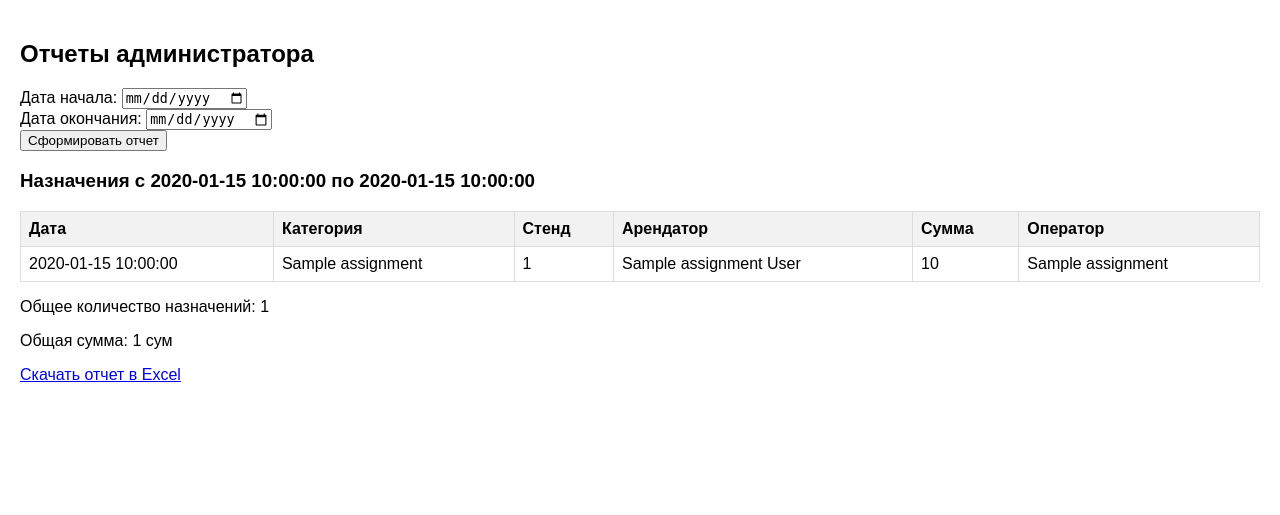
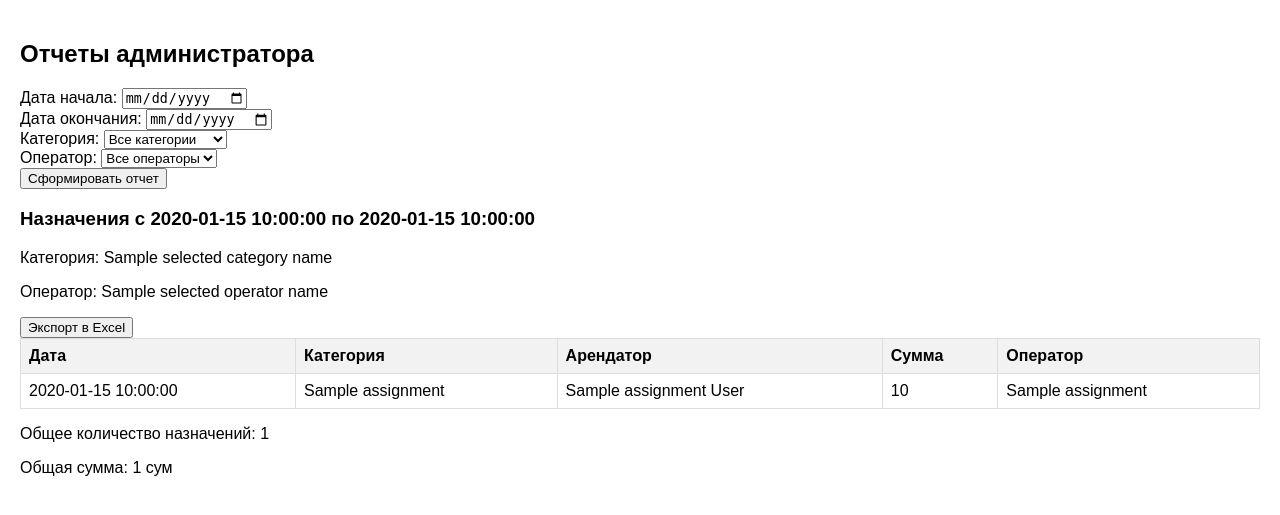
Before and after one commit to SultanbekKenesbaev/bazar, a Flask app: template templates/admin_reports.html in a window 1280 px wide. Shown: the part 134-649 px from the top of the page. Run offline with Flask 3, Linux system fonts and the light colour scheme; the template is opened without the code that fills it: most values are stand-ins (such as "Sample title", 1, 10 or a date in 2020).

Commit message:
Твоё сообщение коммита

```diff
--- a/app.py
+++ b/app.py
@@ -1,20 +1,33 @@
-from flask import Flask, render_template, request, redirect, url_for, session, jsonify, send_file
+from flask import Flask, render_template, request, redirect, url_for, session, send_file
 import sqlite3
 from datetime import datetime
-from io import BytesIO
-import openpyxl
+import pandas as pd
+import io
+import pytz
 
 app = Flask(__name__)
-app.secret_key = 'your_secret_key'  # Для управления сессиями
+app.secret_key = 'your_secret_key'
 DATABASE = 'database.db'
+LOCAL_TZ = pytz.timezone('Asia/Tashkent')
 
-# Подключение к базе данных
+
 def get_db():
     db = sqlite3.connect(DATABASE)
     db.row_factory = sqlite3.Row
     return db
 
-# Создание таблиц и начальных данных
+
+def convert_to_local_time(utc_time_str):
+    try:
+        utc_time = datetime.strptime(utc_time_str, '%Y-%m-%d %H:%M:%S')
+        utc_time = pytz.utc.localize(utc_time)
+        local_time = utc_time.astimezone(LOCAL_TZ)
+        return local_time.strftime('%Y-%m-%d %H:%M:%S')
+    except (ValueError, TypeError) as e:
+        print(f"Ошибка преобразования времени: {utc_time_str}, ошибка: {e}")
+        return utc_time_str
+
+
 def create_tables():
     db = get_db()
     db.execute('''CREATE TABLE IF NOT EXISTS users (
@@ -27,40 +40,35 @@
                     id INTEGER PRIMARY KEY AUTOINCREMENT,
                     name TEXT NOT NULL
                   )''')
-    db.execute('''CREATE TABLE IF NOT EXISTS stalls (
+    db.execute('''CREATE TABLE IF NOT EXISTS assignments (
                     id INTEGER PRIMARY KEY AUTOINCREMENT,
                     category_id INTEGER NOT NULL,
-                    stall_number TEXT NOT NULL,
-                    FOREIGN KEY (category_id) REFERENCES categories (id)
-                  )''')
-    db.execute('''CREATE TABLE IF NOT EXISTS assignments (
-                    id INTEGER PRIMARY KEY AUTOINCREMENT,
-                    stall_id INTEGER NOT NULL,
                     operator_id INTEGER NOT NULL,
                     assignee_name TEXT NOT NULL,
                     assignee_surname TEXT NOT NULL,
                     amount REAL NOT NULL,
+                    stall_number TEXT NOT NULL,
                     assigned_at DATETIME DEFAULT CURRENT_TIMESTAMP,
-                    FOREIGN KEY (stall_id) REFERENCES stalls (id),
+                    FOREIGN KEY (category_id) REFERENCES categories (id),
                     FOREIGN KEY (operator_id) REFERENCES users (id)
                   )''')
     db.commit()
 
-    # Инициализация начальных данных
+
     if db.execute('SELECT COUNT(*) FROM categories').fetchone()[0] == 0:
         db.execute('INSERT INTO categories (name) VALUES (?)', ('Продукты',))
         db.execute('INSERT INTO categories (name) VALUES (?)', ('Скот',))
         db.execute('INSERT INTO categories (name) VALUES (?)', ('Одежда',))
-    if db.execute('SELECT COUNT(*) FROM stalls').fetchone()[0] == 0:
-        categories = db.execute('SELECT id FROM categories').fetchall()
-        for cat in categories:
-            for i in range(1, 4):
-                db.execute('INSERT INTO stalls (category_id, stall_number) VALUES (?, ?)', (cat['id'], f'A{i}'))
     if db.execute('SELECT COUNT(*) FROM users').fetchone()[0] == 0:
-        for i in range(1, 6):
-            db.execute('INSERT INTO users (username, password, role) VALUES (?, ?, ?)', (f'admin{i}', 'adminpass', 'admin'))
+        db.execute('INSERT INTO users (username, password, role) VALUES (?, ?, ?)', ('admin1', 'adminpass', 'admin'))
         db.execute('INSERT INTO users (username, password, role) VALUES (?, ?, ?)', ('operator1', 'oppass1', 'operator'))
         db.execute('INSERT INTO users (username, password, role) VALUES (?, ?, ?)', ('operator2', 'oppass2', 'operator'))
+    if db.execute('SELECT COUNT(*) FROM assignments').fetchone()[0] == 0:
+        current_time = datetime.now(pytz.utc).strftime('%Y-%m-%d %H:%M:%S')
+        db.execute('INSERT INTO assignments (category_id, operator_id, assignee_name, assignee_surname, amount, stall_number, assigned_at) VALUES (?, ?, ?, ?, ?, ?, ?)',
+                  (1, 2, 'Иван', 'Иванов', 10000, 'STALL-1', current_time))
+        db.execute('INSERT INTO assignments (category_id, operator_id, assignee_name, assignee_surname, amount, stall_number, assigned_at) VALUES (?, ?, ?, ?, ?, ?, ?)',
+                  (2, 3, 'Петр', 'Петров', 20000, 'STALL-2', current_time))
     db.commit()
 
 # Маршрут для входа
@@ -80,7 +88,7 @@
             else:
                 return redirect(url_for('admin_reports'))
         else:
-            return 'Неверные учетные данные'
+            return render_template('login.html', error='Неверные учетные данные')
     return render_template('login.html')
 
 # Маршрут для выхода
@@ -92,20 +100,28 @@
     return redirect(url_for('login'))
 
 # Панель оператора
-@app.route('/operator_dashboard')
+@app.route('/operator_dashboard', methods=['GET', 'POST'])
 def operator_dashboard():
     if 'user_id' not in session or session['role'] != 'operator':
         return redirect(url_for('login'))
     db = get_db()
-    today = datetime.now().date().isoformat()
+    operator_id = session['user_id']
+    selected_date = request.form.get('selected_date', datetime.now(LOCAL_TZ).date().strftime('%Y-%m-%d'))
+
+    if request.method == 'POST' and 'selected_date' in request.form:
+        selected_date = request.form['selected_date']
+
     assignments = db.execute('''
-        SELECT a.*, c.name as category_name, s.stall_number
+        SELECT a.*, c.name as category_name
         FROM assignments a
-        JOIN stalls s ON a.stall_id = s.id
-        JOIN categories c ON s.category_id = c.id
-        WHERE DATE(a.assigned_at) = ?
-    ''', (today,)).fetchall()
-    return render_template('operator_dashboard.html', assignments=assignments)
+        JOIN categories c ON a.category_id = c.id
+        WHERE DATE(a.assigned_at) = ? AND a.operator_id = ?
+    ''', (selected_date, operator_id)).fetchall()
+    print("Assignments for operator", operator_id, "on", selected_date, ":", [(a['id'], a['assigned_at']) for a in assignments])
+    assignments = [dict(assignment, assigned_at=convert_to_local_time(assignment['assigned_at'])) for assignment in assignments]
+    total_assignments = len(assignments)
+    total_amount = sum(assignment['amount'] for assignment in assignments)
+    return render_template('operator_dashboard.html', assignments=assignments, total_assignments=total_assignments, total_amount=total_amount, selected_date=selected_date)
 
 # Форма для назначения места
 @app.route('/assign_place', methods=['GET'])
@@ -115,22 +131,6 @@
     db = get_db()
     categories = db.execute('SELECT * FROM categories').fetchall()
     return render_template('assign_place.html', categories=categories)
-
-# API для получения доступных стендов
-@app.route('/get_available_stalls/<int:category_id>')
-def get_available_stalls(category_id):
-    db = get_db()
-    today = datetime.now().date().isoformat()
-    all_stalls = db.execute('SELECT id, stall_number FROM stalls WHERE category_id = ?', (category_id,)).fetchall()
-    assigned_stalls = db.execute('''
-        SELECT s.id
-        FROM stalls s
-        JOIN assignments a ON s.id = a.stall_id
-        WHERE s.category_id = ? AND DATE(a.assigned_at) = ?
-    ''', (category_id, today)).fetchall()
-    assigned_ids = [stall['id'] for stall in assigned_stalls]
-    available_stalls = [stall for stall in all_stalls if stall['id'] not in assigned_ids]
-    return jsonify([{'id': stall['id'], 'number': stall['stall_number']} for stall in available_stalls])
 
 # Обработка назначения места
 @app.route('/assign', methods=['POST'])
@@ -142,9 +142,14 @@
     assignee_surname = request.form['assignee_surname']
     amount = request.form['amount']
     operator_id = session['user_id']
+
+    # Генерация уникального номера стенда
     db = get_db()
-    db.execute('INSERT INTO assignments (category_id, operator_id, assignee_name, assignee_surname, amount) VALUES (?, ?, ?, ?, ?)',
-               (category_id, operator_id, assignee_name, assignee_surname, amount))
+    last_assignment = db.execute('SELECT MAX(id) FROM assignments').fetchone()[0]
+    stall_number = f'STALL-{last_assignment + 1 if last_assignment else 1}'
+
+    db.execute('INSERT INTO assignments (category_id, operator_id, assignee_name, assignee_surname, amount, stall_number) VALUES (?, ?, ?, ?, ?, ?)',
+               (category_id, operator_id, assignee_name, assignee_surname, amount, stall_number))
     db.commit()
     assignment_id = db.execute('SELECT last_insert_rowid()').fetchone()[0]
     return redirect(url_for('receipt', assignment_id=assignment_id))
@@ -154,15 +159,16 @@
 def receipt(assignment_id):
     db = get_db()
     assignment = db.execute('''
-        SELECT a.*, c.name as category_name, s.stall_number, u.username as operator_name
+        SELECT a.*, c.name as category_name, u.username as operator_name
         FROM assignments a
-        JOIN stalls s ON a.stall_id = s.id
-        JOIN categories c ON s.category_id = c.id
+        JOIN categories c ON a.category_id = c.id
         JOIN users u ON a.operator_id = u.id
         WHERE a.id = ?
     ''', (assignment_id,)).fetchone()
     if not assignment:
-        return 'Назначение не найдено', 404
+        return render_template('error.html', message='Назначение не найдено'), 404
+    assignment = dict(assignment)
+    assignment['assigned_at'] = convert_to_local_time(assignment['assigned_at'])
     return render_template('receipt.html', assignment=assignment)
 
 # Отчеты администратора
@@ -170,114 +176,143 @@
 def admin_reports():
     if 'user_id' not in session or session['role'] != 'admin':
         return redirect(url_for('login'))
+    db = get_db()
+    operators = db.execute('SELECT id, username FROM users WHERE role = ?', ('operator',)).fetchall()
+    categories = db.execute('SELECT * FROM categories').fetchall()
     if request.method == 'POST':
         start_date = request.form['start_date']
         end_date = request.form['end_date']
-        db = get_db()
-        assignments = db.execute('''
-            SELECT a.*, c.name as category_name, s.stall_number, u.username as operator_name
+        selected_category = request.form.get('category_id', '')
+        selected_operator = request.form.get('operator_id', '')
+
+        query = '''
+            SELECT a.*, c.name as category_name, u.username as operator_name
             FROM assignments a
-            JOIN stalls s ON a.stall_id = s.id
-            JOIN categories c ON s.category_id = c.id
+            JOIN categories c ON a.category_id = c.id
             JOIN users u ON a.operator_id = u.id
             WHERE a.assigned_at BETWEEN ? AND ?
-        ''', (start_date, end_date)).fetchall()
+        '''
+        params = [start_date, end_date]
+
+        if selected_category:
+            query += ' AND a.category_id = ?'
+            params.append(selected_category)
+        if selected_operator:
+            query += ' AND a.operator_id = ?'
+            params.append(selected_operator)
+
+        assignments = db.execute(query, params).fetchall()
+        assignments = [dict(assignment, assigned_at=convert_to_local_time(assignment['assigned_at'])) for assignment in assignments]
         total_assignments = len(assignments)
         total_amount = sum(assignment['amount'] for assignment in assignments)
-        return render_template('admin_reports.html', assignments=assignments, start_date=start_date, end_date=end_date, total_assignments=total_assignments, total_amount=total_amount)
-    return render_template('admin_reports.html')
 
-# Excel-отчет для администраторов
-@app.route('/admin_reports_excel')
-def admin_reports_excel():
+        selected_operator_name = None
+        if selected_operator:
+            for operator in operators:
+                if str(operator['id']) == selected_operator:
+                    selected_operator_name = operator['username']
+                    break
+
+        selected_category_name = None
+        if selected_category:
+            for category in categories:
+                if str(category['id']) == selected_category:
+                    selected_category_name = category['name']
+                    break
+
+        return render_template('admin_reports.html', assignments=assignments, start_date=start_date, end_date=end_date,
+                              total_assignments=total_assignments, total_amount=total_amount, operators=operators,
+                              categories=categories, selected_category=selected_category, selected_operator=selected_operator,
+                              selected_operator_name=selected_operator_name, selected_category_name=selected_category_name)
+    return render_template('admin_reports.html', operators=operators, categories=categories)
+
+# Экспорт отчетов администратора в Excel
+@app.route('/export_excel', methods=['POST'])
+def export_excel():
     if 'user_id' not in session or session['role'] != 'admin':
         return redirect(url_for('login'))
-    start_date = request.args.get('start_date')
-    end_date = request.args.get('end_date')
+    start_date = request.form['start_date']
+    end_date = request.form['end_date']
+    selected_category = request.form.get('category_id', '')
+    selected_operator = request.form.get('operator_id', '')
+
+    db = get_db()
+    query = '''
+        SELECT a.assigned_at, c.name as category_name,
+               a.assignee_name, a.assignee_surname, a.amount, u.username as operator_name
+        FROM assignments a
+        JOIN categories c ON a.category_id = c.id
+        JOIN users u ON a.operator_id = u.id
+        WHERE a.assigned_at BETWEEN ? AND ?
+    '''
+    params = [start_date, end_date]
+
+    if selected_category:
+        query += ' AND a.category_id = ?'
+        params.append(selected_category)
+    if selected_operator:
+        query += ' AND a.operator_id = ?'
+        params.append(selected_operator)
+
+    assignments = db.execute(query, params).fetchall()
+    assignments = [dict(assignment, assigned_at=convert_to_local_time(assignment['assigned_at'])) for assignment in assignments]
+
+    data = [{
+        'Дата': assignment['assigned_at'],
+        'Категория': assignment['category_name'],
+        'Имя арендатора': assignment['assignee_name'],
+        'Фамилия арендатора': assignment['assignee_surname'],
+        'Сумма': assignment['amount'],
+        'Оператор': assignment['operator_name']
+    } for assignment in assignments]
+    df = pd.DataFrame(data)
+
+    output = io.BytesIO()
+    with pd.ExcelWriter(output, engine='openpyxl') as writer:
+        df.to_excel(writer, index=False, sheet_name='Отчет')
+    output.seek(0)
+
+    return send_file(output, download_name=f'report_{start_date}_to_{end_date}.xlsx', as_attachment=True)
+
+# Экспорт отчетов оператора в Excel
+@app.route('/export_operator_excel', methods=['POST'])
+def export_operator_excel():
+    if 'user_id' not in session or session['role'] != 'operator':
+        return redirect(url_for('login'))
+    selected_date = request.form['selected_date']
+    operator_id = session['user_id']
+
     db = get_db()
     assignments = db.execute('''
-        SELECT a.*, c.name as category_name, s.stall_number, u.username as operator_name
+        SELECT a.assigned_at, c.name as category_name,
+               a.assignee_name, a.assignee_surname, a.amount, u.username as operator_name
         FROM assignments a
-        JOIN stalls s ON a.stall_id = s.id
-        JOIN categories c ON s.category_id = c.id
+        JOIN categories c ON a.category_id = c.id
         JOIN users u ON a.operator_id = u.id
-        WHERE a.assigned_at BETWEEN ? AND ?
-    ''', (start_date, end_date)).fetchall()
+        WHERE DATE(a.assigned_at) = ? AND a.operator_id = ?
+    ''', (selected_date, operator_id)).fetchall()
+    assignments = [dict(assignment, assigned_at=convert_to_local_time(assignment['assigned_at'])) for assignment in assignments]
 
-    # Создание Excel-файла
-    wb = openpyxl.Workbook()
-    ws = wb.active
-    ws.title = "Отчет по назначениям"
+    data = [{
+        'Дата': assignment['assigned_at'],
+        'Категория': assignment['category_name'],
+        'Имя арендатора': assignment['assignee_name'],
+        'Фамилия арендатора': assignment['assignee_surname'],
+        'Сумма': assignment['amount'],
+        'Оператор': assignment['operator_name']
+    } for assignment in assignments]
+    df = pd.DataFrame(data)
 
-    # Добавление заголовков
-    headers = ['Дата', 'Категория', 'Стенд', 'Арендатор (имя)', 'Арендатор (фамилия)', 'Сумма', 'Оператор']
-    for col_num, header in enumerate(headers, 1):
-        ws.cell(row=1, column=col_num, value=header)
-
-    # Добавление данных
-    for row_num, assignment in enumerate(assignments, 2):
-        ws.cell(row=row_num, column=1, value=assignment['assigned_at'])
-        ws.cell(row=row_num, column=2, value=assignment['category_name'])
-        ws.cell(row=row_num, column=3, value=assignment['stall_number'])
-        ws.cell(row=row_num, column=4, value=assignment['assignee_name'])
-        ws.cell(row=row_num, column=5, value=assignment['assignee_surname'])
-        ws.cell(row=row_num, column=6, value=assignment['amount'])
-        ws.cell(row=row_num, column=7, value=assignment['operator_name'])
-
-    # Сохранение в BytesIO
-    output = BytesIO()
-    wb.save(output)
+    output = io.BytesIO()
+    with pd.ExcelWriter(output, engine='openpyxl') as writer:
+        df.to_excel(writer, index=False, sheet_name='Отчет')
     output.seek(0)
 
-    # Отправка файла
-    return send_file(output, download_name='assignments_report.xlsx', as_attachment=True)
-
-# Excel-отчет для операторов
-@app.route('/operator_daily_report')
-def operator_daily_report():
-    if 'user_id' not in session or session['role'] != 'operator':
-        return redirect(url_for('login'))
-    today = datetime.now().date().isoformat()
-    db = get_db()
-    assignments = db.execute('''
-        SELECT a.*, c.name as category_name, s.stall_number
-        FROM assignments a
-        JOIN stalls s ON a.stall_id = s.id
-        JOIN categories c ON s.category_id = c.id
-        WHERE a.operator_id = ? AND DATE(a.assigned_at) = ?
-    ''', (session['user_id'], today)).fetchall()
-
-    # Создание Excel-файла
-    wb = openpyxl.Workbook()
-    ws = wb.active
-    ws.title = "Сегодняшние назначения"
-
-    # Добавление заголовков
-    headers = ['Дата', 'Категория', 'Стенд', 'Арендатор (имя)', 'Арендатор (фамилия)', 'Сумма']
-    for col_num, header in enumerate(headers, 1):
-        ws.cell(row=1, column=col_num, value=header)
-
-    # Добавление данных
-    for row_num, assignment in enumerate(assignments, 2):
-        ws.cell(row=row_num, column=1, value=assignment['assigned_at'])
-        ws.cell(row=row_num, column=2, value=assignment['category_name'])
-        ws.cell(row=row_num, column=3, value=assignment['stall_number'])
-        ws.cell(row=row_num, column=4, value=assignment['assignee_name'])
-        ws.cell(row=row_num, column=5, value=assignment['assignee_surname'])
-        ws.cell(row=row_num, column=6, value=assignment['amount'])
-
-    # Сохранение в BytesIO
-    output = BytesIO()
-    wb.save(output)
-    output.seek(0)
-
-    # Отправка файла
-    return send_file(output, attachment_filename='todays_assignments.xlsx', as_attachment=True)
+    return send_file(output, download_name=f'report_{selected_date}.xlsx', as_attachment=True)
 
 @app.route('/')
 def index():
-    return redirect(url_for('login'))  # Redirect to login page, for example
-
+    return redirect(url_for('login'))
 
 if __name__ == '__main__':
     create_tables()
--- a/requirements.txt
+++ b/requirements.txt
@@ -1 +1,2 @@
 Flask
+pip install pytz pandas openpyxl
--- a/templates/admin_reports.html
+++ b/templates/admin_reports.html
@@ -9,15 +9,43 @@
     <label for="end_date">Дата окончания:</label>
     <input type="date" id="end_date" name="end_date" required>
     <br>
+    <label for="category_id">Категория:</label>
+    <select id="category_id" name="category_id">
+        <option value="">Все категории</option>
+        {% for category in categories %}
+        <option value="{{ category.id }}" {% if category.id|string == selected_category %}selected{% endif %}>{{ category.name }}</option>
+        {% endfor %}
+    </select>
+    <br>
+    <label for="operator_id">Оператор:</label>
+    <select id="operator_id" name="operator_id">
+        <option value="">Все операторы</option>
+        {% for operator in operators %}
+        <option value="{{ operator.id }}" {% if operator.id|string == selected_operator %}selected{% endif %}>{{ operator.username }}</option>
+        {% endfor %}
+    </select>
+    <br>
     <button type="submit">Сформировать отчет</button>
 </form>
 {% if assignments %}
 <h3>Назначения с {{ start_date }} по {{ end_date }}</h3>
+{% if selected_category %}
+<p>Категория: {{ selected_category_name }}</p>
+{% endif %}
+{% if selected_operator %}
+<p>Оператор: {{ selected_operator_name }}</p>
+{% endif %}
+<form method="POST" action="{{ url_for('export_excel') }}">
+    <input type="hidden" name="start_date" value="{{ start_date }}">
+    <input type="hidden" name="end_date" value="{{ end_date }}">
+    <input type="hidden" name="category_id" value="{{ selected_category }}">
+    <input type="hidden" name="operator_id" value="{{ selected_operator }}">
+    <button type="submit">Экспорт в Excel</button>
+</form>
 <table>
     <tr>
         <th>Дата</th>
         <th>Категория</th>
-        <th>Стенд</th>
         <th>Арендатор</th>
         <th>Сумма</th>
         <th>Оператор</th>
@@ -26,7 +54,6 @@
     <tr>
         <td>{{ assignment.assigned_at }}</td>
         <td>{{ assignment.category_name }}</td>
-        <td>{{ assignment.stall_number }}</td>
         <td>{{ assignment.assignee_name }} {{ assignment.assignee_surname }}</td>
         <td>{{ assignment.amount }}</td>
         <td>{{ assignment.operator_name }}</td>
@@ -35,6 +62,5 @@
 </table>
 <p>Общее количество назначений: {{ total_assignments }}</p>
 <p>Общая сумма: {{ total_amount }} сум</p>
-<p><a href="{{ url_for('admin_reports_excel', start_date=start_date, end_date=end_date) }}">Скачать отчет в Excel</a></p>
 {% endif %}
 {% endblock %}
--- a/templates/receipt.html
+++ b/templates/receipt.html
@@ -12,9 +12,7 @@
 </head>
 <body>
     <h1>Чек назначения места</h1>
-    <p>Рынок: Главный рынок</p>
     <p>Категория: {{ assignment.category_name }}</p>
-    <p>Стенд: {{ assignment.stall_number }}</p>
     <p>Арендатор: {{ assignment.assignee_name }} {{ assignment.assignee_surname }}</p>
     <p>Сумма: {{ assignment.amount }} сум</p>
     <p>Дата: {{ assignment.assigned_at }}</p>
```
Also changed, not shown: templates/assign_place.html (+0 -27 lines), templates/error.html (added, +7 -0 lines), templates/operator_dashboard.html (+16 -4 lines), database.db.
